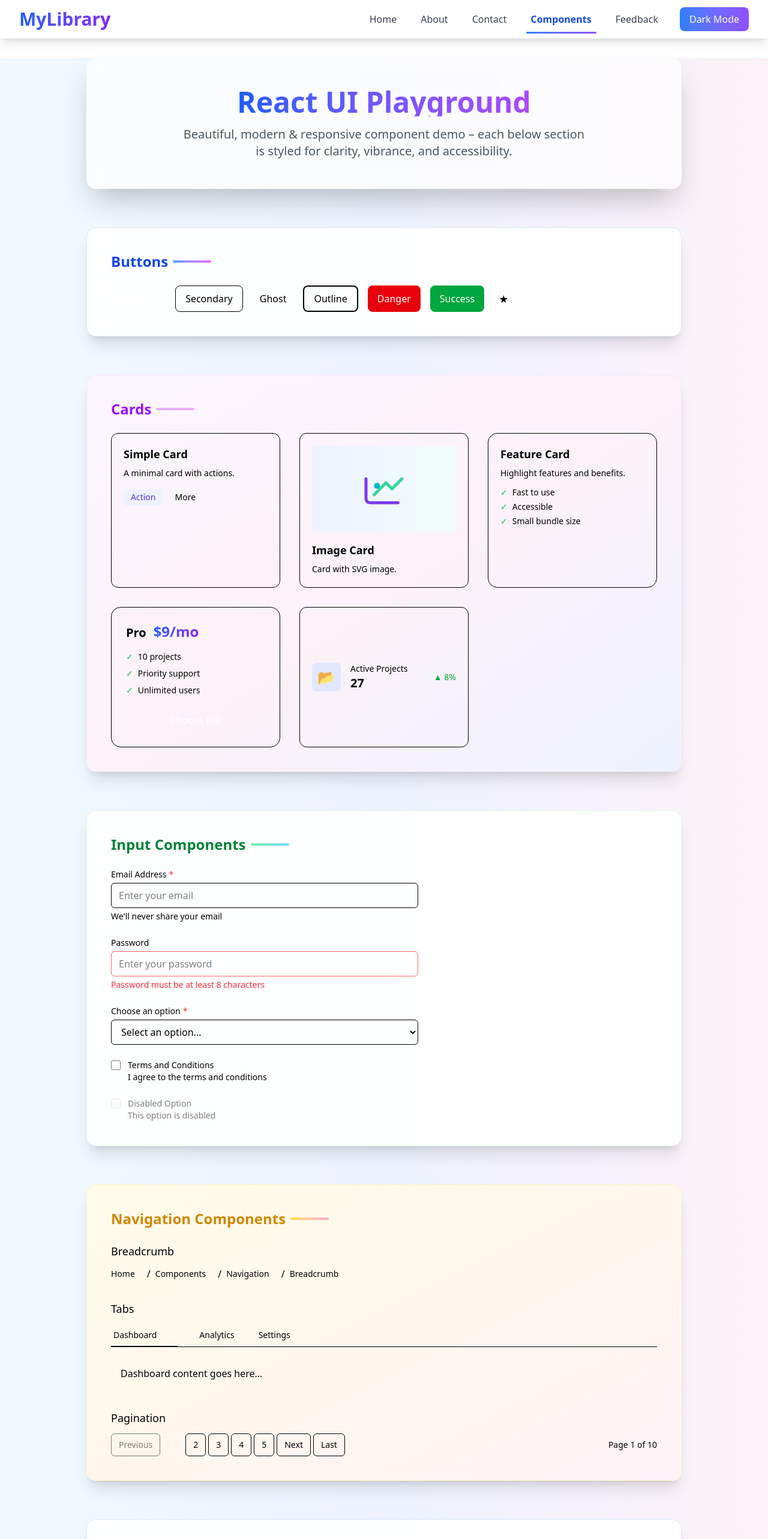
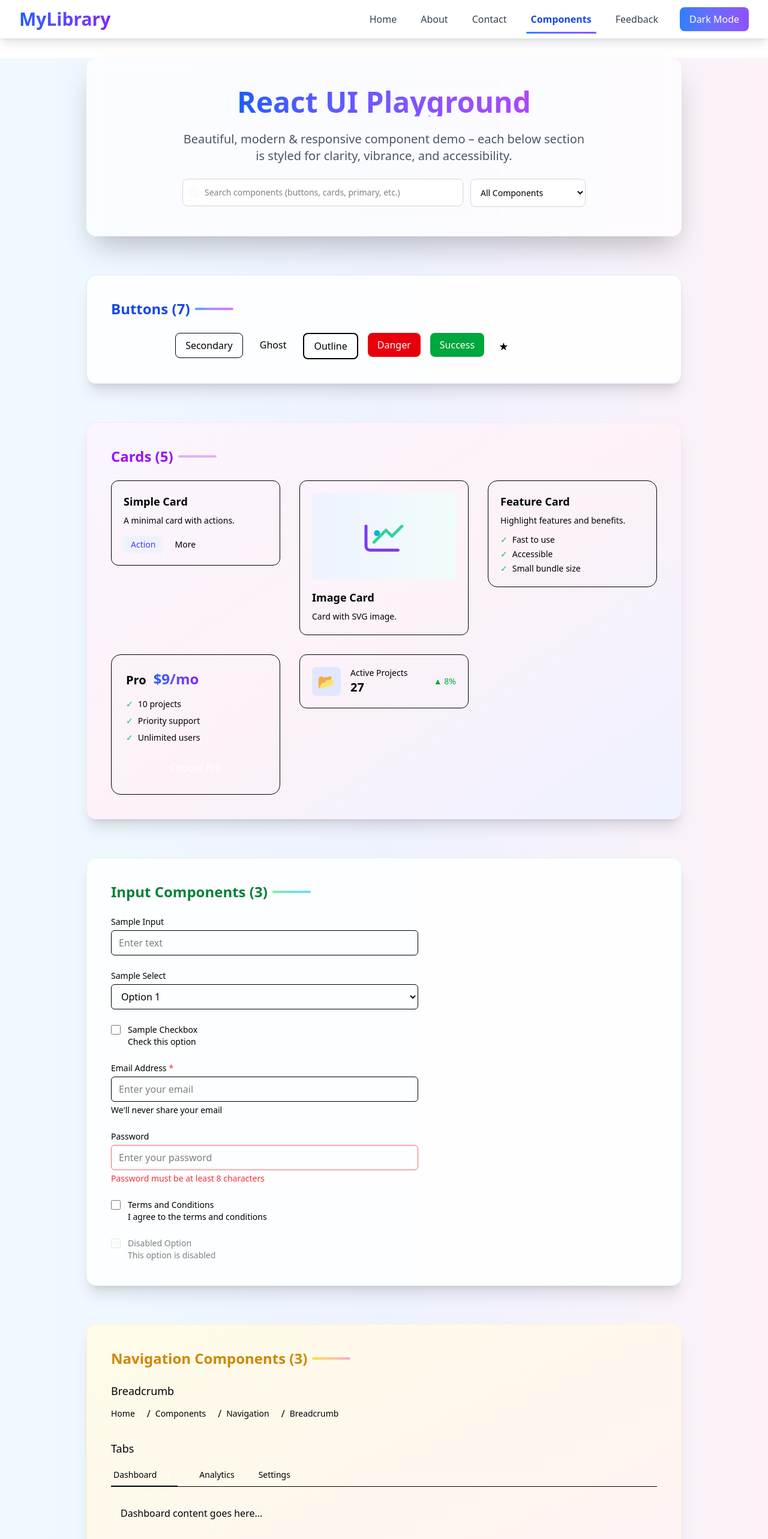
Before and after one commit to xMrAfonso/component-library, a Next.js app: page /components in a window 1280 px wide. Shown: the top 2566 px of the page at 60% size. Built offline with nearby package versions, Linux system fonts and the light colour scheme.

Commit message:
add searchbar and fix image issue

```diff
--- a/next.config.mjs
+++ b/next.config.mjs
@@ -1,4 +1,8 @@
 /** @type {import('next').NextConfig} */
-const nextConfig = {};
+const nextConfig = {
+  images: {
+    domains: ['images.unsplash.com'],
+  },
+};
 
 export default nextConfig;
--- a/src/app/components/page.jsx
+++ b/src/app/components/page.jsx
@@ -1,5 +1,6 @@
 "use client";
-import React from 'react'
+import React, { useState } from 'react'
+import { Search, X } from 'lucide-react'
 // Button Imports
 // import PrimaryButton from '@/components/buttons/PrimaryButton'
 // import SecondaryButton from '@/components/buttons/SecondaryButton'
@@ -54,6 +55,10 @@ import Pagination from './navigation/Pagination'
 
 
 export default function Page() {
+  // Search and Filter State
+  const [searchTerm, setSearchTerm] = useState('');
+  const [filterType, setFilterType] = useState('all');
+
   // Theme State
   const [theme, setTheme] = React.useState("light");
   React.useEffect(() => {
@@ -103,73 +108,202 @@ export default function Page() {
     { label: 'Breadcrumb' }
   ];
 
+  // All components with search data
+  const allComponents = {
+    buttons: [
+      { name: 'Primary Button', component: <PrimaryButton>Primary</PrimaryButton>, keywords: ['primary', 'main', 'action', 'cta'] },
+      { name: 'Secondary Button', component: <SecondaryButton>Secondary</SecondaryButton>, keywords: ['secondary', 'alternate'] },
+      { name: 'Ghost Button', component: <GhostButton>Ghost</GhostButton>, keywords: ['ghost', 'transparent', 'subtle'] },
+      { name: 'Outline Button', component: <OutlineButton>Outline</OutlineButton>, keywords: ['outline', 'border', 'stroke'] },
+      { name: 'Danger Button', component: <DangerButton>Danger</DangerButton>, keywords: ['danger', 'error', 'delete', 'warning', 'red'] },
+      { name: 'Success Button', component: <SuccessButton>Success</SuccessButton>, keywords: ['success', 'confirm', 'done', 'green'] },
+      { name: 'Icon Button', component: <IconButton aria-label="star">★</IconButton>, keywords: ['icon', 'star', 'symbol'] }
+    ],
+    cards: [
+      { name: 'Simple Card', component: <SimpleCard title="Simple Card" description="A minimal card with actions." />, keywords: ['simple', 'basic', 'minimal'] },
+      { name: 'Image Card', component: <ImageCard title="Image Card" description="Card with SVG image." />, keywords: ['image', 'picture', 'visual'] },
+      { name: 'Feature Card', component: <FeatureCard title="Feature Card" description="Highlight features and benefits." />, keywords: ['feature', 'highlight', 'benefit'] },
+      { name: 'Pricing Card', component: <PricingCard plan="Pro" price="$9/mo" features={["10 projects", "Priority support", "Unlimited users"]} />, keywords: ['pricing', 'plan', 'subscription', 'price'] },
+      { name: 'Data Card', component: <DataCard title="Active Projects" value="27" icon="📂" trend={8} />, keywords: ['data', 'stats', 'analytics', 'metrics'] }
+    ],
+    inputs: [
+      { name: 'Text Input', component: <TextInput label="Sample Input" placeholder="Enter text" />, keywords: ['text', 'input', 'field', 'form'] },
+      { name: 'Select', component: <Select label="Sample Select" options={selectOptions} />, keywords: ['select', 'dropdown', 'options', 'choice'] },
+      { name: 'Checkbox', component: <Checkbox label="Sample Checkbox" description="Check this option" />, keywords: ['checkbox', 'check', 'toggle', 'boolean'] }
+    ],
+    navigation: [
+      { name: 'Breadcrumb', component: <Breadcrumb items={breadcrumbItems} />, keywords: ['breadcrumb', 'navigation', 'path', 'hierarchy'] },
+      { name: 'Tabs', component: <Tabs tabs={tabsData} defaultTab={0} />, keywords: ['tabs', 'navigation', 'switch', 'toggle'] },
+      { name: 'Pagination', component: <Pagination currentPage={1} totalPages={5} maxVisiblePages={3} />, keywords: ['pagination', 'pages', 'navigation', 'paging'] }
+    ]
+  };
+
+  // Filter logic
+  const getFilteredComponents = () => {
+    let components = {};
+
+    // Apply type filter
+    if (filterType === 'all') {
+      components = allComponents;
+    } else {
+      components = { [filterType]: allComponents[filterType] };
+    }
+
+    // Apply search filter
+    if (searchTerm) {
+      const filtered = {};
+      Object.keys(components).forEach(type => {
+        const matchedComponents = components[type].filter(comp =>
+          comp.name.toLowerCase().includes(searchTerm.toLowerCase()) ||
+          comp.keywords.some(keyword => keyword.toLowerCase().includes(searchTerm.toLowerCase()))
+        );
+        if (matchedComponents.length > 0) {
+          filtered[type] = matchedComponents;
+        }
+      });
+      return filtered;
+    }
+
+    return components;
+  };
+
+  const filteredComponents = getFilteredComponents();
+  const totalResults = Object.values(filteredComponents).reduce((total, components) => total + components.length, 0);
+
   return (
     <div className="min-h-screen bg-gradient-to-r from-sky-50 via-indigo-50 to-pink-50 dark:from-[#1d1e26] dark:via-[#212936] dark:to-[#28243c] transition-colors duration-500">
       {/* <ThemeToggle theme={theme} setTheme={setTheme} /> */}
 
       {/* Glassmorphism Hero Header */}
       <section className="relative max-w-5xl mx-auto px-4 mt-8 mb-16">
-        <div className="backdrop-blur-md bg-white/70 dark:bg-gray-900/70 rounded-2xl shadow-2xl py-12 px-8 flex flex-col items-center gap-4 border border-gray-50 dark:border-gray-800">
+        <div className="backdrop-blur-md bg-white/70 dark:bg-gray-900/70 rounded-2xl shadow-2xl py-12 px-8 flex flex-col items-center gap-6 border border-gray-50 dark:border-gray-800">
           <h1 className="text-4xl md:text-5xl font-bold bg-gradient-to-r from-blue-600 to-purple-500 bg-clip-text text-transparent">
             React UI Playground
           </h1>
           <p className="text-xl text-gray-600 dark:text-gray-300 text-center max-w-2xl">
             Beautiful, modern & responsive component demo – each below section is styled for clarity, vibrance, and accessibility.
           </p>
+
+          {/* Search Bar */}
+          <div className="flex flex-col sm:flex-row gap-3 max-w-2xl w-full">
+            <div className="relative flex-1">
+              <Search className="absolute left-3 top-1/2 transform -translate-y-1/2 text-gray-400 w-4 h-4" />
+              <input
+                type="text"
+                value={searchTerm}
+                onChange={(e) => setSearchTerm(e.target.value)}
+                placeholder="Search components (buttons, cards, primary, etc.)"
+                className="w-full pl-9 pr-8 py-3 border border-gray-300 dark:border-gray-600 rounded-lg focus:ring-2 focus:ring-blue-500 focus:border-transparent outline-none transition-all text-sm bg-white/80 dark:bg-gray-800/80 backdrop-blur-sm"
+              />
+              {searchTerm && (
+                <button
+                  onClick={() => setSearchTerm('')}
+                  className="absolute right-2 top-1/2 transform -translate-y-1/2 text-gray-400 hover:text-gray-600 dark:hover:text-gray-300"
+                >
+                  <X className="w-4 h-4" />
+                </button>
+              )}
+            </div>
+            <div className="sm:w-48">
+              <select
+                value={filterType}
+                onChange={(e) => setFilterType(e.target.value)}
+                className="w-full py-3 px-3 border border-gray-300 dark:border-gray-600 rounded-lg focus:ring-2 focus:ring-blue-500 focus:border-transparent outline-none transition-all bg-white/80 dark:bg-gray-800/80 backdrop-blur-sm text-sm"
+              >
+                <option value="all">All Components</option>
+                <option value="buttons">Buttons</option>
+                <option value="cards">Cards</option>
+                <option value="inputs">Inputs</option>
+                <option value="navigation">Navigation</option>
+              </select>
+            </div>
+          </div>
         </div>
       </section>
+
+      {/* Search Results Info */}
+      {(searchTerm || filterType !== 'all') && (
+        <div className="max-w-5xl mx-auto px-4 mb-8">
+          <div className="bg-blue-50 dark:bg-blue-900/30 p-4 rounded-lg border border-blue-200 dark:border-blue-800">
+            <p className="text-blue-800 dark:text-blue-200">
+              Found <span className="font-semibold">{totalResults}</span> component{totalResults !== 1 ? 's' : ''}
+              {searchTerm && ` matching "${searchTerm}"`}
+              {filterType !== 'all' && ` in ${filterType}`}
+            </p>
+          </div>
+        </div>
+      )}
+
+      {/* No Results */}
+      {totalResults === 0 && (
+        <div className="max-w-5xl mx-auto px-4 text-center py-12">
+          <div className="text-6xl mb-4">🔍</div>
+          <h3 className="text-xl font-semibold text-gray-900 dark:text-gray-100 mb-2">No components found</h3>
+        </div>
+      )}
 
       {/* Content Sections */}
       <div className="max-w-5xl mx-auto px-4 space-y-16 pb-24">
 
         {/* Buttons Section */}
+        {filteredComponents.buttons && (
           <section
             id="buttons"
             className="bg-white/90 dark:bg-gray-900/90 border border-blue-100 dark:border-blue-900 shadow-xl rounded-2xl p-10 transition-colors duration-300"
           >
             <h2 className="text-2xl font-semibold mb-6 flex items-center gap-2 text-blue-700 dark:text-blue-200">
-            <span>Buttons</span>
+              <span>Buttons ({filteredComponents.buttons.length})</span>
               <span className="h-1 w-16 bg-gradient-to-r from-blue-400 to-fuchsia-400 rounded-full block" />
             </h2>
             <div className="flex flex-wrap gap-4">
-            <PrimaryButton>Primary</PrimaryButton>
-            <SecondaryButton>Secondary</SecondaryButton>
-            <GhostButton>Ghost</GhostButton>
-            <OutlineButton>Outline</OutlineButton>
-            <DangerButton>Danger</DangerButton>
-            <SuccessButton>Success</SuccessButton>
-            <IconButton aria-label="star">★</IconButton>
+              {filteredComponents.buttons.map((item, index) => (
+                <div key={index} title={item.name}>
+                  {item.component}
+                </div>
+              ))}
             </div>
           </section>
+        )}
 
         {/* Cards Section */}
+        {filteredComponents.cards && (
           <section
             id="cards"
             className="bg-gradient-to-br from-purple-50 via-pink-50 to-indigo-50 dark:from-[#23293b] dark:via-[#1e142e] dark:to-[#222849] border border-purple-100 dark:border-purple-900 shadow-xl rounded-2xl p-10"
           >
             <h2 className="text-2xl font-semibold mb-6 flex items-center gap-2 text-purple-600 dark:text-fuchsia-200">
-            <span>Cards</span>
+              <span>Cards ({filteredComponents.cards.length})</span>
               <span className="h-1 w-16 bg-gradient-to-r from-purple-300 to-fuchsia-300 rounded-full block" />
             </h2>
             <div className="grid grid-cols-1 sm:grid-cols-2 lg:grid-cols-3 gap-8">
-            <SimpleCard title="Simple Card" description="A minimal card with actions." />
-            <ImageCard title="Image Card" description="Card with SVG image." />
-            <FeatureCard title="Feature Card" description="Highlight features and benefits." />
-            <PricingCard plan="Pro" price="$9/mo" features={["10 projects", "Priority support", "Unlimited users"]} />
-            <DataCard title="Active Projects" value="27" icon="📂" trend={8} />
+              {filteredComponents.cards.map((item, index) => (
+                <div key={index} title={item.name}>
+                  {item.component}
+                </div>
+              ))}
             </div>
           </section>
+        )}
 
         {/* Inputs Section */}
+        {filteredComponents.inputs && (
           <section
             id="inputs"
             className="bg-white/90 dark:bg-gray-900/90 border border-green-100 dark:border-green-900 shadow-xl rounded-2xl p-10"
           >
             <h2 className="text-2xl font-semibold mb-6 flex items-center gap-2 text-green-700 dark:text-green-200">
-            <span>Input Components</span>
+              <span>Input Components ({filteredComponents.inputs.length})</span>
               <span className="h-1 w-16 bg-gradient-to-r from-green-300 to-sky-300 rounded-full block" />
             </h2>
             <div className="max-w-lg space-y-6">
+              {filteredComponents.inputs.map((item, index) => (
+                <div key={index} title={item.name}>
+                  {item.component}
+                </div>
+              ))}
+              {/* Show additional examples if all inputs are visible */}
+              {filteredComponents.inputs.length === allComponents.inputs.length && (
+                <>
                   <TextInput
                     label="Email Address"
                     placeholder="Enter your email"
@@ -184,13 +318,6 @@ export default function Page() {
                     placeholder="Enter your password"
                     error="Password must be at least 8 characters"
                   />
-            <Select
-              label="Choose an option"
-              options={selectOptions}
-              value={selectValue}
-              onChange={(e) => setSelectValue(e.target.value)}
-              required
-            />
                   <Checkbox
                     label="Terms and Conditions"
                     description="I agree to the terms and conditions"
@@ -202,44 +329,37 @@ export default function Page() {
                     description="This option is disabled"
                     disabled
                   />
+                </>
+              )}
             </div>
           </section>
+        )}
 
         {/* Navigation Section */}
+        {filteredComponents.navigation && (
           <section
             id="navigation"
             className="bg-gradient-to-br from-yellow-50 via-orange-50 to-pink-50 dark:from-[#3a3020] dark:via-[#412920] dark:to-[#16101a] border border-yellow-100 dark:border-yellow-900 shadow-xl rounded-2xl p-10"
           >
             <h2 className="text-2xl font-semibold mb-6 flex items-center gap-2 text-yellow-600 dark:text-yellow-200">
-            <span>Navigation Components</span>
+              <span>Navigation Components ({filteredComponents.navigation.length})</span>
               <span className="h-1 w-16 bg-gradient-to-r from-yellow-300 to-pink-300 rounded-full block" />
             </h2>
             <div className="space-y-8">
-            <div>
-              <h3 className="text-lg font-medium mb-3">Breadcrumb</h3>
-              <Breadcrumb items={breadcrumbItems} />
-            </div>
-            <div>
-              <h3 className="text-lg font-medium mb-3">Tabs</h3>
-              <Tabs
-                tabs={tabsData}
-                defaultTab={activeTab}
-                onTabChange={(index) => setActiveTab(index)}
-              />
-            </div>
-            <div>
-              <h3 className="text-lg font-medium mb-3">Pagination</h3>
-              <Pagination
-                currentPage={currentPage}
-                totalPages={10}
-                onPageChange={(page) => setCurrentPage(page)}
-                maxVisiblePages={5}
-              />
+              {filteredComponents.navigation.map((item, index) => (
+                <div key={index}>
+                  <h3 className="text-lg font-medium mb-3">{item.name}</h3>
+                  <div title={item.name}>
+                    {item.component}
                   </div>
                 </div>
+              ))}
+            </div>
           </section>
+        )}
 
-        {/* Feedback Section */}
+        {/* Feedback Section - Always show when no specific filter is applied */}
+        {(filterType === 'all' && !searchTerm) && (
           <section
             className="bg-white/90 dark:bg-gray-900/90 border border-blue-100 dark:border-blue-900 shadow-xl rounded-2xl p-10"
           >
@@ -266,6 +386,7 @@ export default function Page() {
               </div>
             </div>
           </section>
+        )}
 
       </div>
     </div>
```
Also changed, not shown: src/app/page.js (+8 -7 lines). Lines whose indentation alone changed are shown as unchanged.
